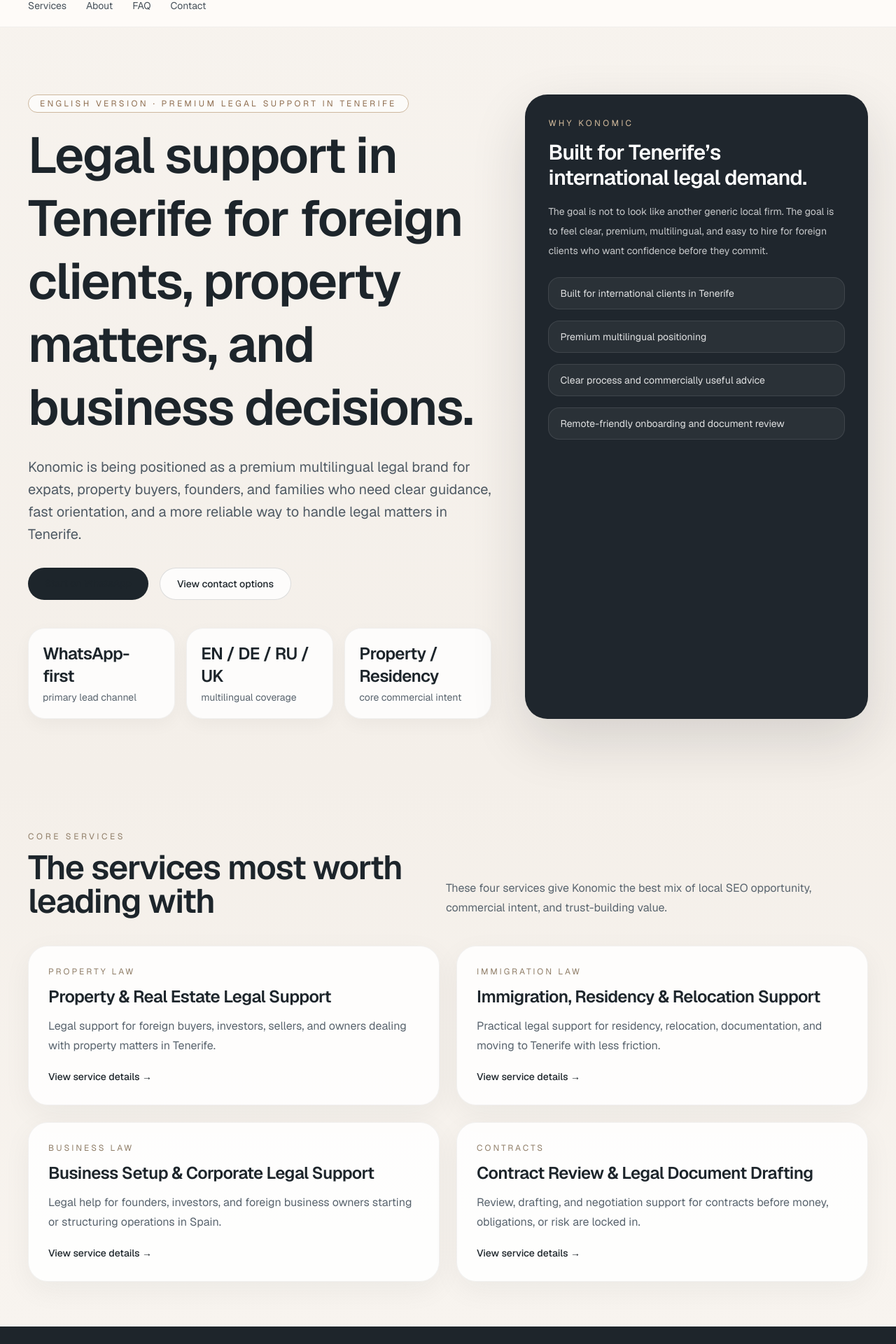
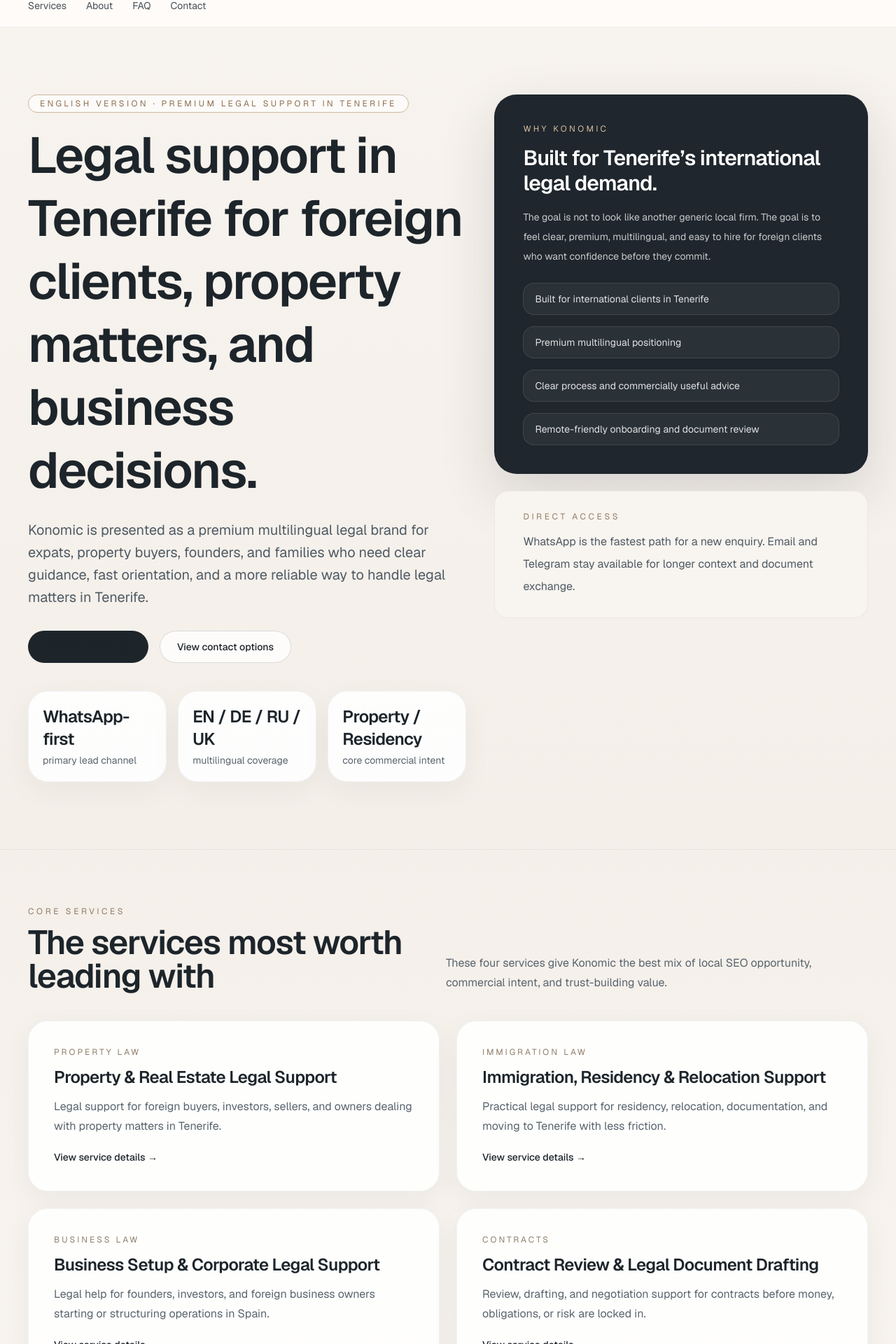
Before and after one commit to heaodoff/konomic, a Next.js app in the folder konomic-site/: page /en in a window 1280 px wide. Shown: the part 78-1998 px from the top of the page at 70% size. Built offline with nearby package versions, Linux system fonts and the light colour scheme.

Commit message:
Refine English page composition

```diff
--- a/konomic-site/src/app/en/book-consultation/page.tsx
+++ b/konomic-site/src/app/en/book-consultation/page.tsx
@@ -29,8 +29,9 @@
       />
       <div className="mt-12 grid gap-6 md:grid-cols-2">
         {offers.map(([title, text]) => (
-          <div key={title} className="ui-card p-8 md:p-9">
-            <h2 className="text-2xl font-semibold tracking-tight">{title}</h2>
+          <div key={title} className="ui-card p-8 md:p-10">
+            <div className="text-xs uppercase tracking-[0.28em] text-[#8f7d67]">Consultation format</div>
+            <h2 className="mt-3 text-2xl font-semibold tracking-tight">{title}</h2>
             <p className="mt-4 text-sm leading-7 text-[#59646e] md:text-base">{text}</p>
             <a href={whatsappUrl} target="_blank" rel="noopener noreferrer" className="ui-button ui-button-secondary mt-6 inline-flex rounded-full border border-[#1d252b] px-5 py-2 text-sm font-medium hover:bg-[#1d252b] hover:text-white">
               Start on WhatsApp
--- a/konomic-site/src/app/en/page.tsx
+++ b/konomic-site/src/app/en/page.tsx
@@ -23,31 +23,23 @@
 export default function EnHomePage() {
   return (
     <main>
-      <section className="mx-auto grid max-w-7xl gap-12 px-6 py-18 lg:grid-cols-[1.15fr_0.85fr] lg:px-10 lg:py-24">
-        <div>
-          <div className="mb-4 inline-flex rounded-full border border-[#cdb79d] bg-white/70 px-4 py-1 text-xs uppercase tracking-[0.28em] text-[#8f6e50]">
+      <section className="mx-auto grid max-w-7xl gap-10 px-6 py-16 lg:grid-cols-[1.08fr_0.92fr] lg:px-10 lg:py-24">
+        <div className="flex flex-col justify-center">
+          <div className="mb-4 inline-flex w-fit rounded-full border border-[#cdb79d] bg-white/70 px-4 py-1 text-xs uppercase tracking-[0.28em] text-[#8f6e50]">
             English version · premium legal support in Tenerife
           </div>
           <h1 className="max-w-4xl text-5xl leading-tight font-semibold tracking-tight md:text-7xl">
             Legal support in Tenerife for foreign clients, property matters, and business decisions.
           </h1>
           <p className="mt-6 max-w-2xl text-lg leading-8 text-[#4f5a64] md:text-xl">
-            Konomic is being positioned as a premium multilingual legal brand for expats, property buyers, founders,
+            Konomic is presented as a premium multilingual legal brand for expats, property buyers, founders,
             and families who need clear guidance, fast orientation, and a more reliable way to handle legal matters in Tenerife.
           </p>
           <div className="mt-8 flex flex-wrap gap-4">
-            <a
-              href={whatsappUrl}
-              target="_blank"
-              rel="noopener noreferrer"
-              className="ui-button ui-button-primary rounded-full bg-[#1d252b] px-6 py-3 text-sm font-medium text-white hover:bg-[#11171b]"
-            >
+            <a href={whatsappUrl} target="_blank" rel="noopener noreferrer" className="ui-button ui-button-primary rounded-full bg-[#1d252b] px-6 py-3 text-sm font-medium text-white hover:bg-[#11171b]">
               Start on WhatsApp
             </a>
-            <Link
-              href="/en/contact"
-              className="ui-button ui-button-secondary rounded-full border border-[#1d252b]/15 bg-white/80 px-6 py-3 text-sm font-medium text-[#1d252b] hover:border-[#1d252b]/35"
-            >
+            <Link href="/en/contact" className="ui-button ui-button-secondary rounded-full border border-[#1d252b]/15 bg-white/80 px-6 py-3 text-sm font-medium text-[#1d252b] hover:border-[#1d252b]/35">
               View contact options
             </Link>
           </div>
@@ -58,12 +50,13 @@
           </div>
         </div>
 
-        <div className="rounded-[2rem] border border-black/5 bg-[#1f262d] p-8 text-white shadow-[0_30px_80px_rgba(26,31,36,0.14)]">
+        <div className="space-y-6">
+          <div className="ui-card-dark p-8 text-white md:p-10">
             <div className="text-xs uppercase tracking-[0.28em] text-[#d5bd9e]">Why Konomic</div>
             <h2 className="mt-4 text-3xl font-semibold tracking-tight">Built for Tenerife’s international legal demand.</h2>
             <p className="mt-4 text-sm leading-7 text-white/75">
-            The goal is not to look like another generic local firm. The goal is to feel clear, premium, multilingual,
-            and easy to hire for foreign clients who want confidence before they commit.
+              The goal is not to look like another generic local firm. The goal is to feel clear, premium,
+              multilingual, and easy to hire for foreign clients who want confidence before they commit.
             </p>
             <div className="mt-6 space-y-4">
               {trustPoints.map((item) => (
@@ -73,9 +66,16 @@
               ))}
             </div>
           </div>
+          <div className="ui-card-soft rounded-[2rem] px-8 py-7 md:px-10">
+            <div className="text-xs uppercase tracking-[0.3em] text-[#8f7d67]">Direct access</div>
+            <p className="mt-3 text-base leading-8 text-[#4f5a64]">
+              WhatsApp is the fastest path for a new enquiry. Email and Telegram stay available for longer context and document exchange.
+            </p>
+          </div>
+        </div>
       </section>
 
-      <section className="mx-auto max-w-7xl px-6 py-16 lg:px-10">
+      <section className="ui-section border-t border-black/5">
         <div className="flex flex-col gap-4 md:flex-row md:items-end md:justify-between">
           <div>
             <div className="text-xs uppercase tracking-[0.3em] text-[#8f7d67]">Core services</div>
@@ -87,7 +87,7 @@
         </div>
         <div className="mt-10 grid gap-6 md:grid-cols-2">
           {topServices.map((service) => (
-            <article key={service.slug} className="rounded-[1.75rem] border border-black/5 bg-white/85 p-7 shadow-[0_12px_40px_rgba(24,31,38,0.05)]">
+            <article key={service.slug} className="ui-card p-8 md:p-9">
               <div className="text-xs uppercase tracking-[0.25em] text-[#8f7d67]">{service.eyebrow}</div>
               <h3 className="mt-3 text-2xl font-semibold tracking-tight">{service.title}</h3>
               <p className="mt-3 text-sm leading-7 text-[#59646e] md:text-base">{service.summary}</p>
@@ -99,7 +99,7 @@
         </div>
       </section>
 
-      <section className="bg-[#1e252b] py-16 text-white">
+      <section className="border-t border-black/5 bg-[#1e252b] py-18 text-white">
         <div className="mx-auto grid max-w-7xl gap-10 px-6 lg:grid-cols-2 lg:px-10">
           <div>
             <div className="text-xs uppercase tracking-[0.3em] text-[#d5bd9e]">Market angle</div>
@@ -122,14 +122,14 @@
         </div>
       </section>
 
-      <section className="mx-auto max-w-7xl px-6 py-16 lg:px-10">
+      <section className="ui-section border-t border-black/5">
         <div className="max-w-3xl">
           <div className="text-xs uppercase tracking-[0.3em] text-[#8f7d67]">FAQ</div>
           <h2 className="mt-3 text-3xl font-semibold tracking-tight md:text-5xl">Questions the site should answer before a client hesitates</h2>
         </div>
         <div className="mt-10 grid gap-5">
           {faqs.map((item) => (
-            <div key={item.q} className="rounded-[1.5rem] border border-black/5 bg-white/90 p-6 shadow-[0_12px_40px_rgba(24,31,38,0.05)]">
+            <div key={item.q} className="ui-card px-6 py-6 md:px-7 md:py-7">
               <h3 className="text-lg font-semibold tracking-tight">{item.q}</h3>
               <p className="mt-3 text-sm leading-7 text-[#59646e] md:text-base">{item.a}</p>
             </div>
@@ -142,7 +142,7 @@
 
 function Stat({ value, label }: { value: string; label: string }) {
   return (
-    <div className="rounded-[1.5rem] border border-black/5 bg-white/80 p-5 shadow-[0_8px_24px_rgba(24,31,38,0.04)] transition-transform duration-200 ease-out hover:-translate-y-0.5 hover:shadow-[0_14px_30px_rgba(24,31,38,0.07)]">
+    <div className="ui-card px-5 py-5 transition-transform duration-200 ease-out hover:-translate-y-0.5 hover:shadow-[0_14px_30px_rgba(24,31,38,0.07)]">
       <div className="text-2xl font-semibold tracking-tight text-[#1d252b]">{value}</div>
       <div className="mt-1 text-sm text-[#59646e]">{label}</div>
     </div>
--- a/konomic-site/src/app/en/services/page.tsx
+++ b/konomic-site/src/app/en/services/page.tsx
@@ -20,23 +20,27 @@
         text="This service architecture is based on what competitors already sell, but cleaned up for stronger positioning, better lead quality, and more useful multilingual SEO."
       />
 
-      <div className="mt-12 grid gap-6">
+      <div className="mt-12 space-y-6">
         {coreServices.map((service, index) => (
-          <section key={service.slug} id={service.slug} className="ui-card p-8 md:p-9">
+          <section key={service.slug} id={service.slug} className="ui-card p-8 md:p-10">
             <div className="flex flex-wrap items-center justify-between gap-3">
               <div className="text-xs uppercase tracking-[0.3em] text-[#8f7d67]">
                 {index < 4 ? 'Launch priority' : 'Expansion service'}
               </div>
               <div className="rounded-full border border-black/8 bg-[#faf7f3] px-3 py-1 text-xs text-[#59646e]">{service.eyebrow}</div>
             </div>
-            <h2 className="mt-4 text-3xl font-semibold tracking-tight">{service.title}</h2>
+            <div className="mt-5 grid gap-8 lg:grid-cols-[1.1fr_0.9fr] lg:items-start">
+              <div>
+                <h2 className="text-3xl font-semibold tracking-tight">{service.title}</h2>
                 <p className="mt-4 max-w-3xl text-base leading-8 text-[#56616b]">{service.summary}</p>
-            <div className="mt-6 grid gap-3 md:grid-cols-2">
+              </div>
+              <div className="grid gap-3">
                 {service.bullets.map((bullet) => (
                   <div key={bullet} className="ui-card-soft px-4 py-4 text-sm text-[#33404a]">
                     {bullet}
                   </div>
                 ))}
+              </div>
             </div>
           </section>
         ))}
```
Also changed, not shown: konomic-site/src/app/en/contact/page.tsx (+4 -4 lines). Lines whose indentation alone changed are shown as unchanged.
